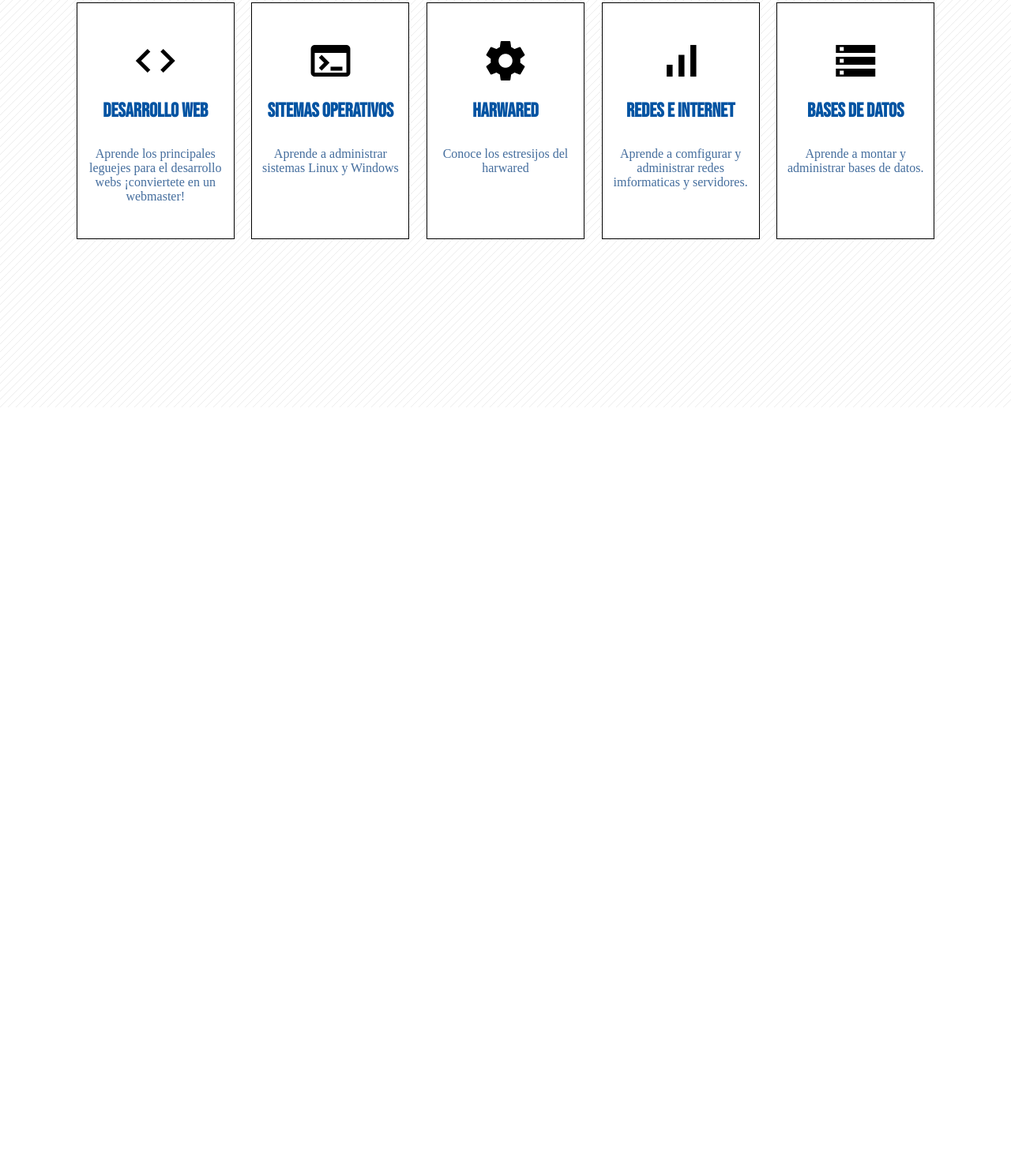
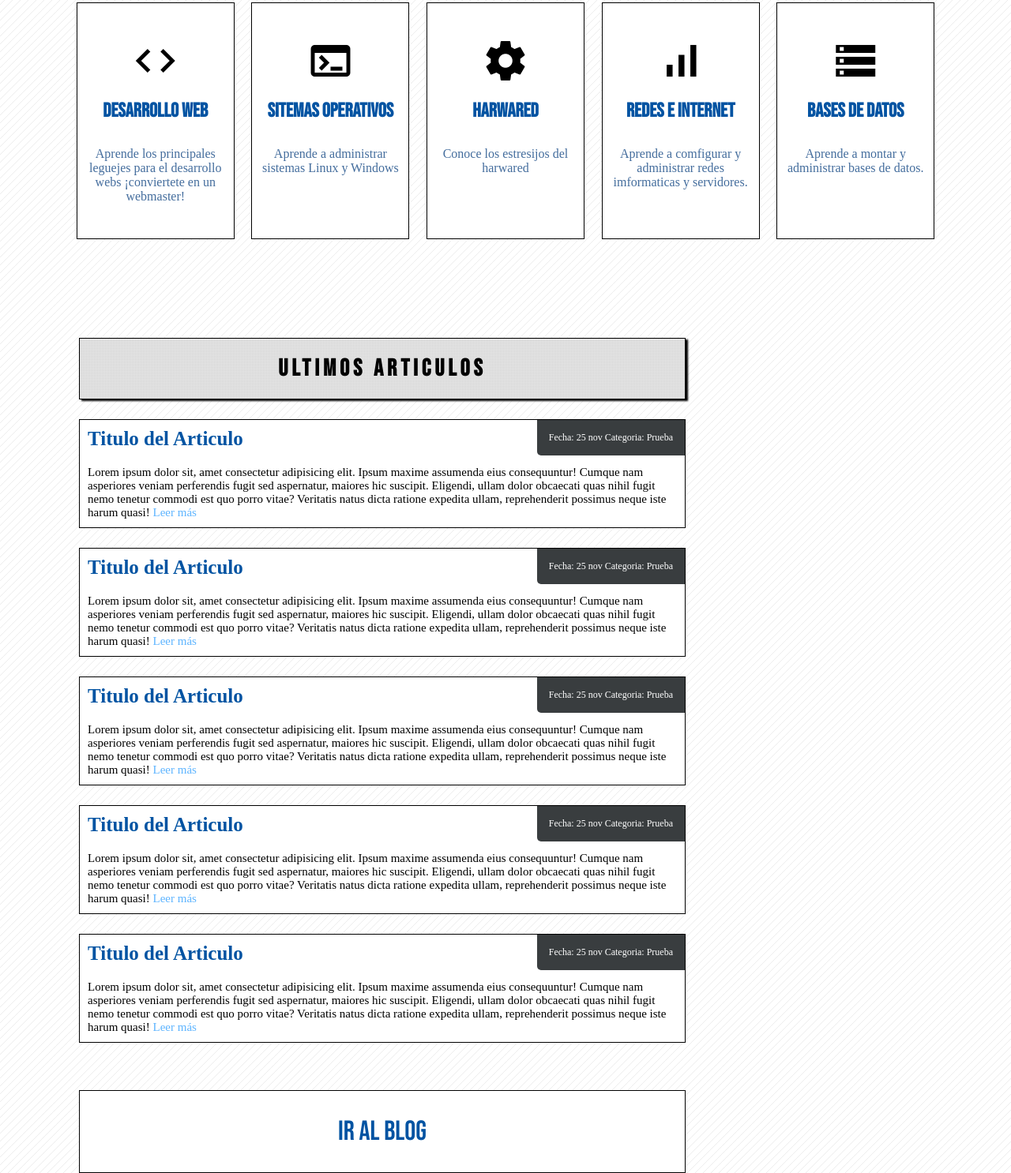
Before and after one commit to Audiel-MT/segunda-web, a plain HTML site: page index.html in a window 1280 px wide. Shown: the part 284-1770 px from the top of the page at 79% size. Before the commit the page ends 800 px from the top, so only its background shows below. Drawn offline with Linux system fonts and the light colour scheme.

Commit message:
Maquetando la sección de articulos y dandole sus estilos

```diff
--- a/css/style.css
+++ b/css/style.css
@@ -121,3 +121,70 @@ ol > .item {
     font-size: 1.6rem;
     font-family: 'sans-serif';
 }
+
+.articulos {
+    width: 60%;
+    margin-top: 12.5rem;
+    margin-left: 10rem;
+}
+
+.articulo-titulo {
+    width: 100%;
+    font-size: 3rem;
+    letter-spacing: 0.5rem;
+    border: 1px solid;
+    padding: 2rem;
+    text-align: center;
+    background-color: #FFFFFF;
+    background-image: url(../img/pxgray.png);
+    box-shadow: 3px 2px 2px black;
+}
+
+.tarjeta-articulo {
+    margin: 2.5rem 0rem;
+    border: 1px solid;
+    padding: 1rem;
+    position: relative;
+    background-color: #FFFFFF;
+}
+
+.titulo-articulo {
+    color: #0053A2;
+    font-family: 'sans-serif';
+    font-size: 2.5rem;
+    margin-bottom: 2rem;
+}
+
+.fecha {
+    color: #FFFFFF;
+    font-size: 1.2rem;
+    font-family: 'sans-serif';
+    padding: 1.5rem;
+    background-color: #393D3F;
+    border-bottom-left-radius: 5px;
+    position: absolute;
+    top: 0px;
+    right: 0px;
+}
+
+.articulo-texto {
+    font-family: 'sans-serif';
+    font-size: 1.5rem;
+}
+
+.articulo-texto > a {
+    text-decoration: none;
+    color: #5DB4FF;
+}
+
+.boton-blog {
+    display: block;
+    text-align: center;
+    color: #0053A2;
+    margin-top: 6rem;
+    padding: 3rem;
+    font-size: 3.5rem;
+    border: 1px solid black;
+    text-decoration: none;
+    background-color: #FFFFFF;
+}
--- a/index.html
+++ b/index.html
@@ -85,6 +85,60 @@
                 </div>
             </article>
         </section>
+        <section class="articulos">
+            <h2 class="articulo-titulo">ultimos articulos</h2>
+            <article class="tarjeta-articulo">
+                <h3 class="titulo-articulo">Titulo del Articulo</h3>
+                <span class="fecha">Fecha: 25 nov Categoria: Prueba</span>
+                <p class="articulo-texto">
+                    Lorem ipsum dolor sit, amet consectetur adipisicing elit. Ipsum maxime assumenda eius consequuntur!
+                    Cumque nam asperiores veniam perferendis fugit sed aspernatur, maiores hic suscipit. Eligendi, ullam
+                    dolor obcaecati quas nihil fugit nemo tenetur commodi est quo porro vitae? Veritatis natus dicta
+                    ratione expedita ullam, reprehenderit possimus neque iste harum quasi! <a href="#">Leer más</a>
+                </p>
+            </article>
+            <article class="tarjeta-articulo">
+                <h3 class="titulo-articulo">Titulo del Articulo</h3>
+                <span class="fecha">Fecha: 25 nov Categoria: Prueba</span>
+                <p class="articulo-texto">
+                    Lorem ipsum dolor sit, amet consectetur adipisicing elit. Ipsum maxime assumenda eius consequuntur!
+                    Cumque nam asperiores veniam perferendis fugit sed aspernatur, maiores hic suscipit. Eligendi, ullam
+                    dolor obcaecati quas nihil fugit nemo tenetur commodi est quo porro vitae? Veritatis natus dicta
+                    ratione expedita ullam, reprehenderit possimus neque iste harum quasi! <a href="#">Leer más</a>
+                </p>
+            </article>
+            <article class="tarjeta-articulo">
+                <h3 class="titulo-articulo">Titulo del Articulo</h3>
+                <span class="fecha">Fecha: 25 nov Categoria: Prueba</span>
+                <p class="articulo-texto">
+                    Lorem ipsum dolor sit, amet consectetur adipisicing elit. Ipsum maxime assumenda eius consequuntur!
+                    Cumque nam asperiores veniam perferendis fugit sed aspernatur, maiores hic suscipit. Eligendi, ullam
+                    dolor obcaecati quas nihil fugit nemo tenetur commodi est quo porro vitae? Veritatis natus dicta
+                    ratione expedita ullam, reprehenderit possimus neque iste harum quasi! <a href="#">Leer más</a>
+                </p>
+            </article>
+            <article class="tarjeta-articulo">
+                <h3 class="titulo-articulo">Titulo del Articulo</h3>
+                <span class="fecha">Fecha: 25 nov Categoria: Prueba</span>
+                <p class="articulo-texto">
+                    Lorem ipsum dolor sit, amet consectetur adipisicing elit. Ipsum maxime assumenda eius consequuntur!
+                    Cumque nam asperiores veniam perferendis fugit sed aspernatur, maiores hic suscipit. Eligendi, ullam
+                    dolor obcaecati quas nihil fugit nemo tenetur commodi est quo porro vitae? Veritatis natus dicta
+                    ratione expedita ullam, reprehenderit possimus neque iste harum quasi! <a href="#">Leer más</a>
+                </p>
+            </article>
+            <article class="tarjeta-articulo">
+                <h3 class="titulo-articulo">Titulo del Articulo</h3>
+                <span class="fecha">Fecha: 25 nov Categoria: Prueba</span>
+                <p class="articulo-texto">
+                    Lorem ipsum dolor sit, amet consectetur adipisicing elit. Ipsum maxime assumenda eius consequuntur!
+                    Cumque nam asperiores veniam perferendis fugit sed aspernatur, maiores hic suscipit. Eligendi, ullam
+                    dolor obcaecati quas nihil fugit nemo tenetur commodi est quo porro vitae? Veritatis natus dicta
+                    ratione expedita ullam, reprehenderit possimus neque iste harum quasi! <a href="#">Leer más</a>
+                </p>
+            </article>
+            <a href="#" class="boton-blog">ir al blog</a>
+        </section>
     </main>
 </body>
 
```
